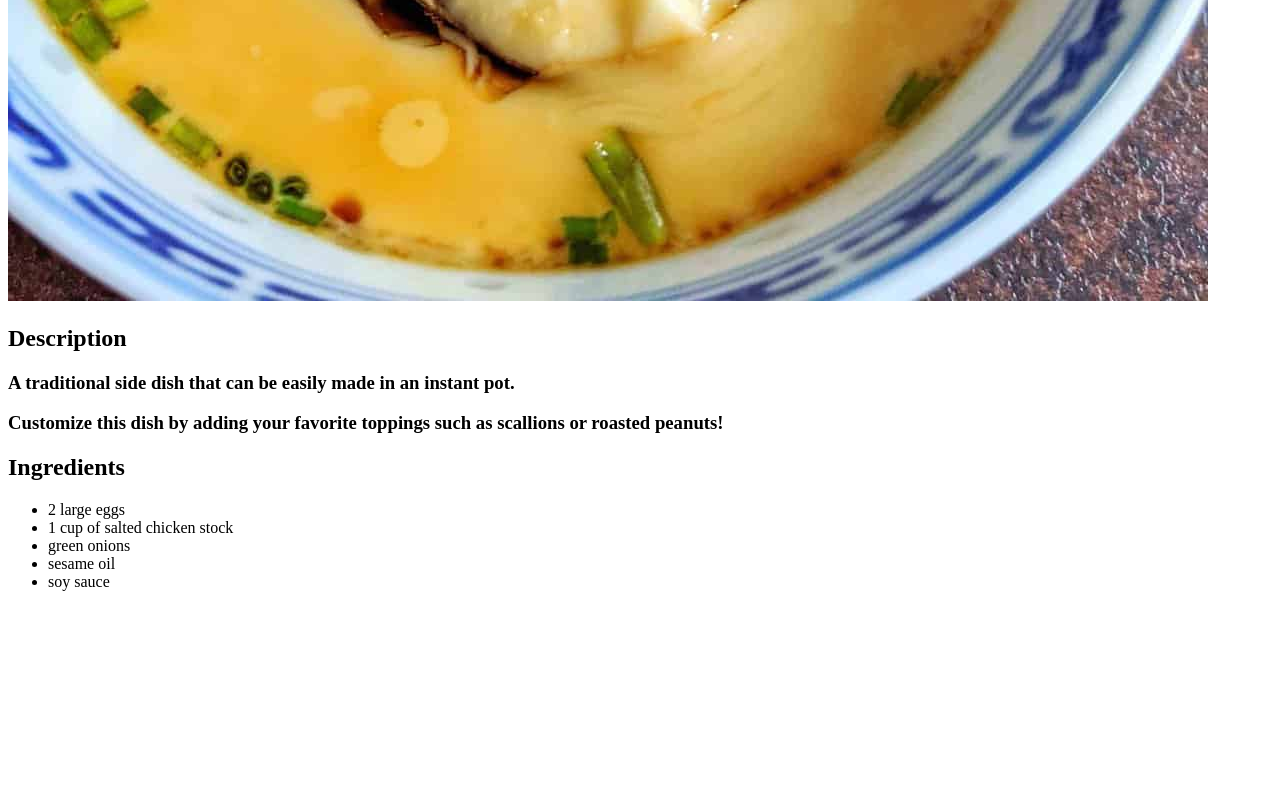
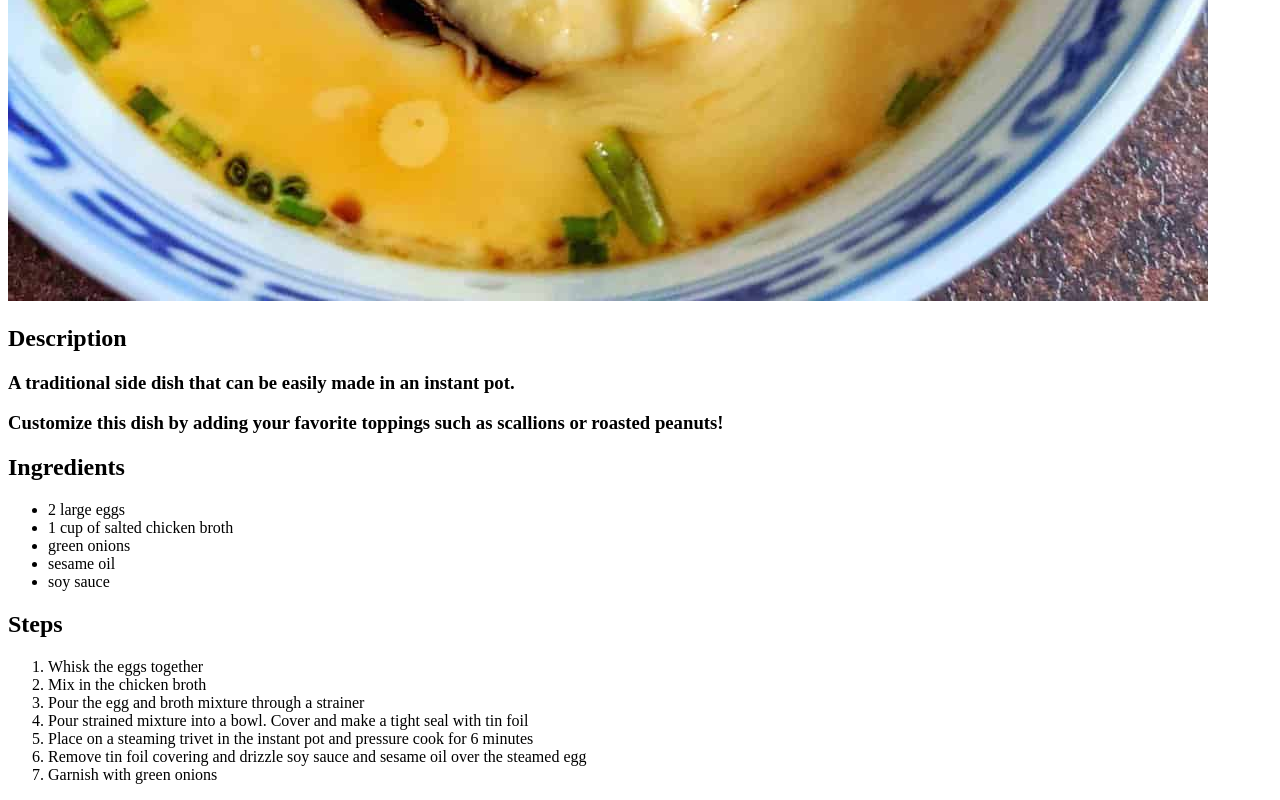
Before and after one commit to ruthenyue/odin-recipes, a plain HTML site: page recipes/savory-steamed-egg.html in a window 1280 px wide. Shown: the part 979-1779 px from the top of the page. Before the commit the page ends 1586 px from the top, so only its background shows below. Drawn offline with Linux system fonts and the light colour scheme.

Commit message:
List steps

```diff
--- a/recipes/savory-steamed-egg.html
+++ b/recipes/savory-steamed-egg.html
@@ -15,11 +15,21 @@
     <h2>Ingredients</h2>
     <ul>
         <li>2 large eggs</li>
-        <li>1 cup of salted chicken stock</li>
+        <li>1 cup of salted chicken broth</li>
         <li>green onions</li>
         <li>sesame oil</li>
         <li>soy sauce</li>
     </ul>
+    <h2>Steps</h2>
+    <ol>
+        <li>Whisk the eggs together</li>
+        <li>Mix in the chicken broth</li>
+        <li>Pour the egg and broth mixture through a strainer</li>
+        <li>Pour strained mixture into a bowl. Cover and make a tight seal with tin foil</li>
+        <li>Place on a steaming trivet in the instant pot and pressure cook for 6 minutes</li>
+        <li>Remove tin foil covering and drizzle soy sauce and sesame oil over the steamed egg</li>
+        <li>Garnish with green onions</li>
+    </ol>
 
 </body>
 </html>
```
